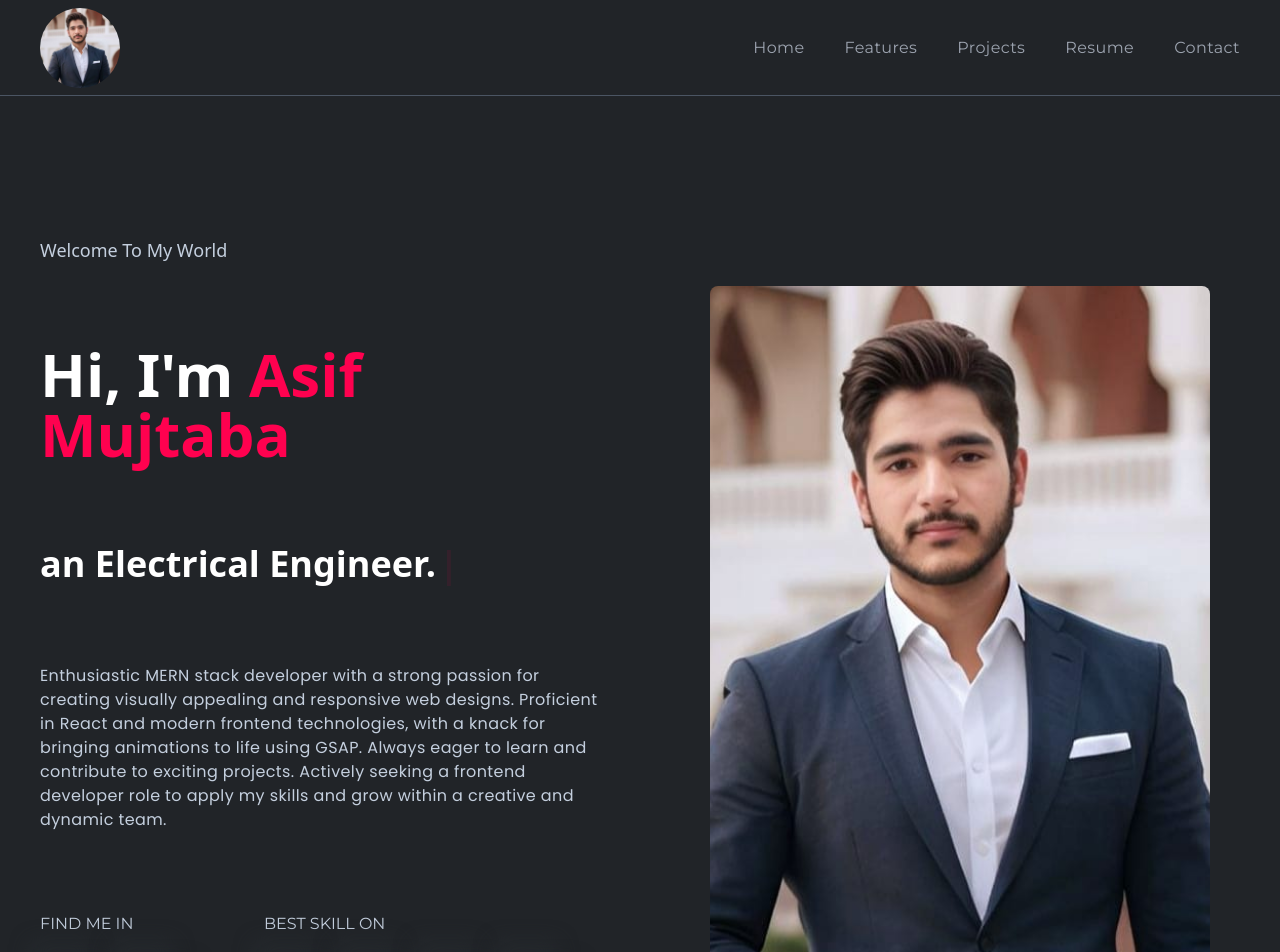
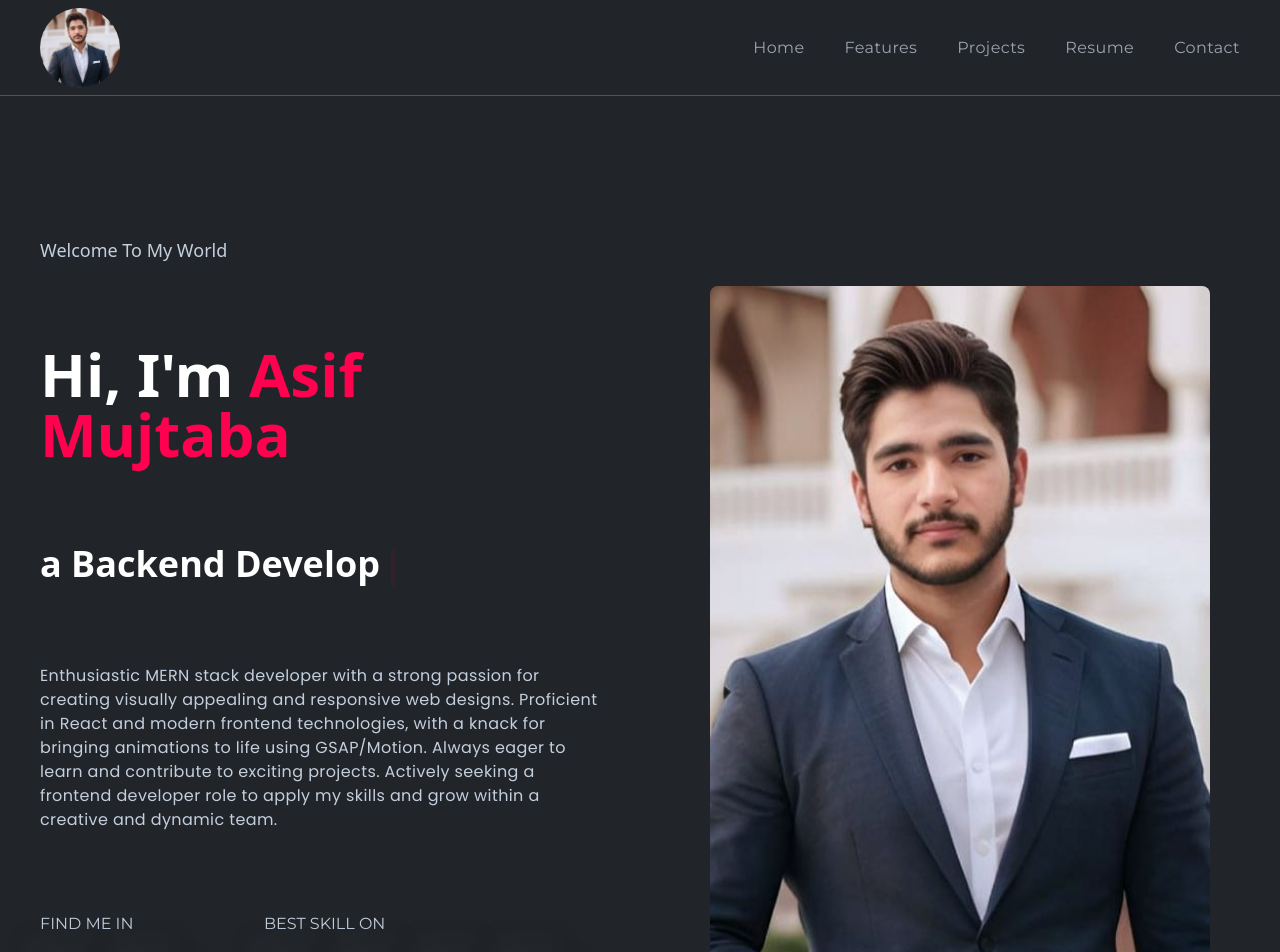
Before and after one commit to AsifMujtaba12/My_Portfolio, a React (Vite) app: page / in a window 1280 px wide. Shown: the top 952 px of the page. Built offline with nearby package versions, Linux system fonts and the light colour scheme.

Commit message:
Update some features

```diff
--- a/src/components/banner/LeftPart.jsx
+++ b/src/components/banner/LeftPart.jsx
@@ -7,6 +7,7 @@ function LeftPart() {
     words: [
       "a Full Stack MERN Developer.",
       "a Frontend Developer.",
+      "a Backend Developer",
       "an Electrical Engineer.",
     ],
     loop: true,
@@ -34,7 +35,7 @@ function LeftPart() {
           Enthusiastic MERN stack developer with a strong passion for creating
           visually appealing and responsive web designs. Proficient in React and
           modern frontend technologies, with a knack for bringing animations to
-          life using GSAP. Always eager to learn and contribute to exciting
+          life using GSAP/Motion. Always eager to learn and contribute to exciting
           projects. Actively seeking a frontend developer role to apply my
           skills and grow within a creative and dynamic team.
         </p>
--- a/src/components/resume/Skills.jsx
+++ b/src/components/resume/Skills.jsx
@@ -91,7 +91,7 @@ const Skills = () => {
             </span>
           </div>
           <div className="overflow-x-hidden">
-            <p className="text-sm uppercase font-medium">Motion</p>
+            <p className="text-sm uppercase font-medium">GSAP/Motion</p>
             <span className="w-full h-2 bgOpacity rounded-md inline-flex mt-2">
               <span
 
```
